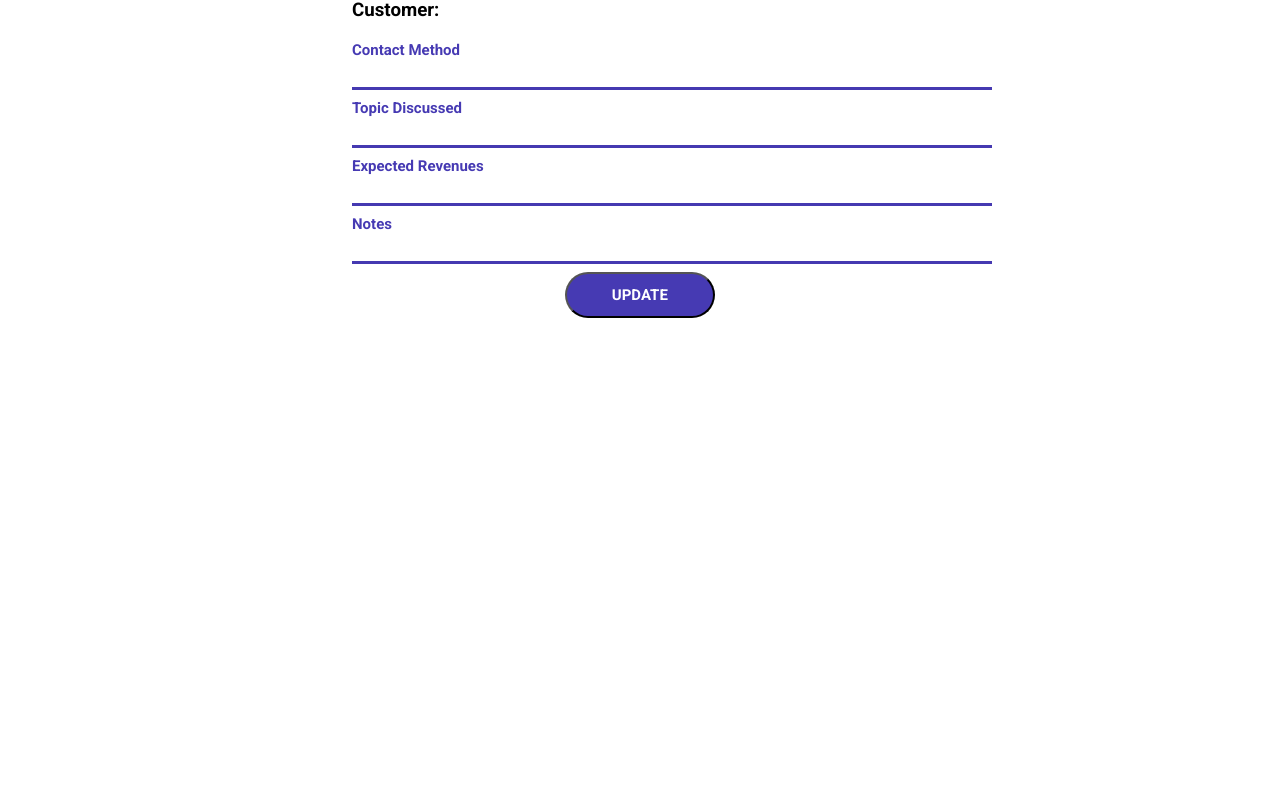
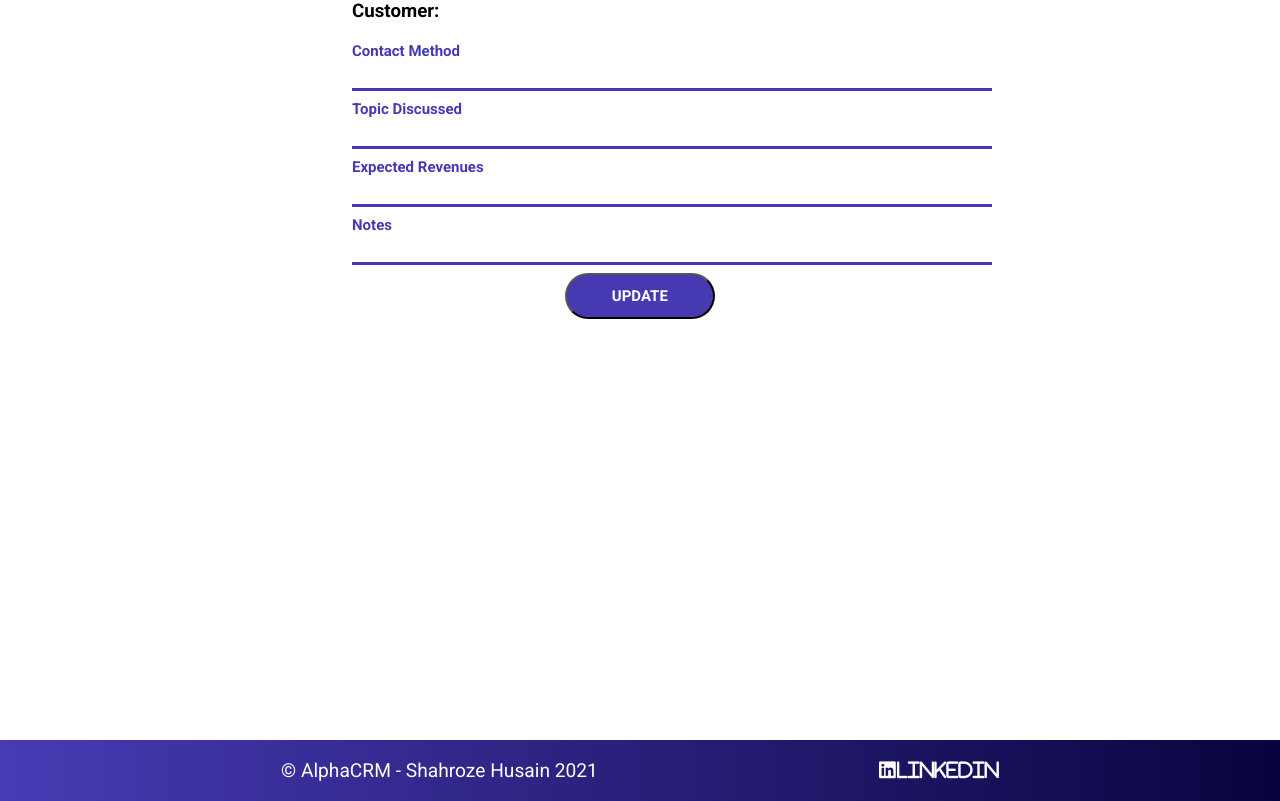
Before and after one commit to shahroze93/alpha-crm, a React (Create React App) app in the folder crm-app/: page /editComm/1 in a window 1280 px wide. Shown: the part 247-1048 px from the top of the page. Before the commit the page ends 800 px from the top, so only its background shows below. Built offline with nearby package versions, Linux system fonts and the light colour scheme; no server answers.

Commit message:
Added and completed footer

```diff
--- a/crm-app/public/index.html
+++ b/crm-app/public/index.html
@@ -10,6 +10,7 @@
       content="Web site created using create-react-app"
     />
     <link rel="apple-touch-icon" href="%PUBLIC_URL%/logo192.png" />
+    <script src="https://kit.fontawesome.com/083a6f2e1c.js" crossorigin="anonymous"></script>
     <link rel="preconnect" href="https://fonts.googleapis.com">
     <link rel="preconnect" href="https://fonts.gstatic.com" crossorigin>
     <link href="https://fonts.googleapis.com/css2?family=Exo&family=Roboto:wght@400;500;700&display=swap" rel="stylesheet">
--- a/crm-app/src/App.css
+++ b/crm-app/src/App.css
@@ -7,8 +7,7 @@ h1 {
   color: #3b309d;
 }
 
-@media (prefers-reduced-motion: no-preference) {
-  .App-logo {
-    animation: App-logo-spin infinite 20s linear;
-  }
+.main {
+  min-height: 100vh;
+  margin-bottom: 11vh;
 }
--- a/crm-app/src/App.js
+++ b/crm-app/src/App.js
@@ -11,6 +11,7 @@ import CommList from "./components/Communication/CommList";
 import NewComm from "./components/Communication/NewComm";
 import EditContact from "./components/Edit/EditContact";
 import EditComm from "./components/Edit/EditComm";
+import Footer from "./components/Footer/Footer";
 
 function App() {
   return (
@@ -19,7 +20,7 @@ function App() {
         <Navbar />
         </header>
       <br />
-      {/* <h1>WELCOME TO ALPHA CRM</h1> */}
+      <div className="main" >
       <Route exact path="/">
         <CustomerList />
       </Route>
@@ -49,7 +50,11 @@ function App() {
       </Route>
       <Route path="/editComm/:id">
         <EditComm />
-      </Route>
+        </Route>
+        </div>
+      <footer>
+        <Footer />
+      </footer>
     </div>
   );
 }
--- a/crm-app/src/components/Contacts/ContactList.jsx
+++ b/crm-app/src/components/Contacts/ContactList.jsx
@@ -42,6 +42,7 @@ function ContactList() {
       }
         )}
       </section>
+      <br />
       <Link to="/" className="customerButtons" >HOMEPAGE</Link>
     </div>
   );
--- a/crm-app/src/components/CustomerList.jsx
+++ b/crm-app/src/components/CustomerList.jsx
@@ -26,14 +26,14 @@ function CustomerList() {
   }
 
   return (
-    <div>
+    <div className="customerListContainer">
       {/* <h1>All Customers</h1> */}
       {customers.map((info, index) => {
         return (
           <DeleteCustomer fetchData={fetchData} info={info} key={index} />
         )
       })}
-    <Link to="/newCustomer"><h2 className="newCustomerButton" >ADD NEW CUSTOMER</h2></Link>
+        <Link to="/newCustomer"><h2 className="newCustomerButton" >ADD NEW CUSTOMER</h2></Link>
     </div>
   );
 }
--- a/crm-app/src/components/Customers.css
+++ b/crm-app/src/components/Customers.css
@@ -27,6 +27,8 @@
 .newCustomerButton {
   float: left;
   margin-left: 12%;
+  margin-bottom: 10px;
+  margin-top: 0;
   padding: 15px 30px;
   border-radius: 45px;
   font-size: 15px;
--- /dev/null
+++ b/crm-app/src/components/Footer/Footer.css
@@ -0,0 +1,19 @@
+.footer {
+  bottom: 0;
+  left: 0;
+  width: 100%;
+  background: linear-gradient(90deg, #473bb4 0%, #09043f 100%);
+  display: flex;
+  justify-content: space-evenly;
+  align-items: center;
+  font-size: 1.2rem;
+  color: white;
+}
+
+a {
+  text-decoration: none;
+  list-style: none;
+  color: white;
+  font-size: 1.2rem;
+  font-family: "Roboto", sans-serif;
+}
--- a/crm-app/src/components/Footer/Footer.jsx
+++ b/crm-app/src/components/Footer/Footer.jsx
@@ -1,10 +1,13 @@
-import React from 'react'
+import "./Footer.css"
+import React from "react";
+import { Link } from "react-router-dom";
 
-const Footer = () => {
+function Footer () {
   return (
-    <div>
-
-    </div>
+    <footer className="footer">
+      <p>© AlphaCRM - Shahroze Husain 2021</p>
+      <a class="fab fa-linkedin" href="https://www.linkedin.com/in/shahrozehusain" target="_blank"><span>Linkedin</span></a>
+    </footer>
   )
 }
 
--- a/crm-app/src/components/Navbar/Navbar.css
+++ b/crm-app/src/components/Navbar/Navbar.css
@@ -21,7 +21,7 @@
   grid-gap: 10px;
   list-style: none;
   text-align: center;
-  width: 75vw;
+  width: 70vw;
   justify-content: end;
   margin-right: 2%;
   font-family: "Exo", sans-serif;
```
